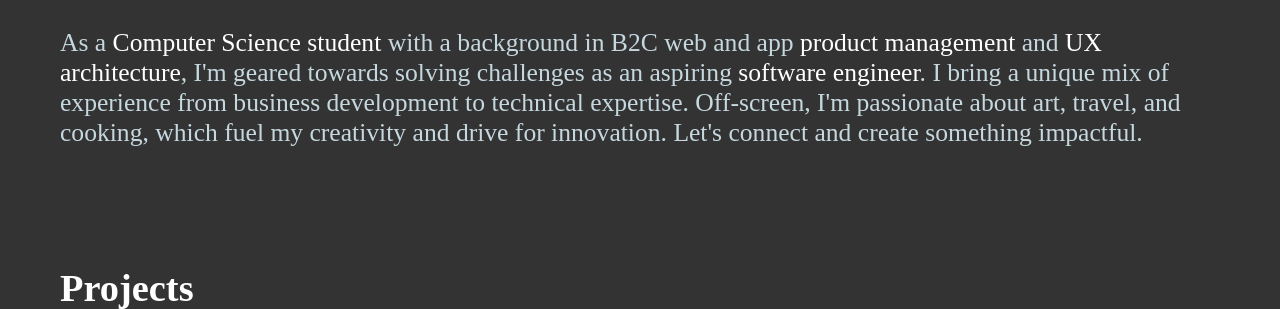
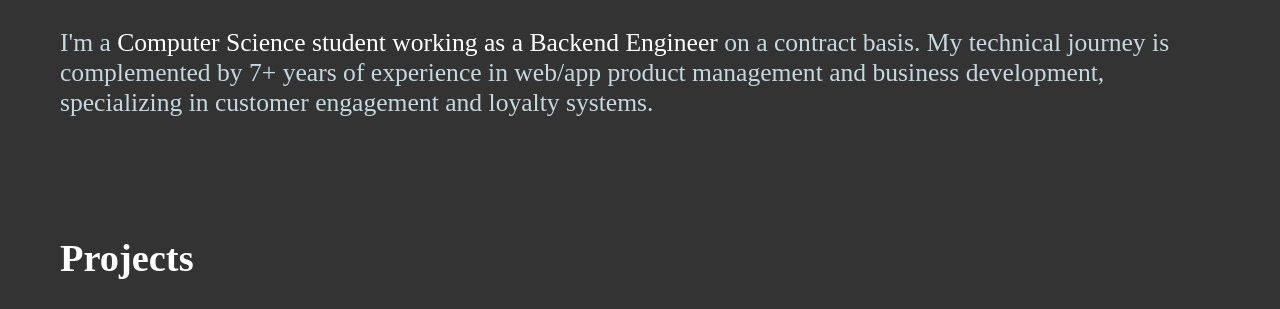
Before and after one commit to yukiko-ikejiri/yukiko-ikejiri.github.io, a plain HTML site: page index.html in a window 1280 px wide. Shown: the part 475-784 px from the top of the page. Drawn offline with Linux system fonts and the light colour scheme.

Commit message:
Update index.html

```diff
--- a/index.html
+++ b/index.html
@@ -49,7 +49,7 @@
             <!-- About Section -->
             <section id="about">
                 <h2>About Me</h2>
-                <p>As a <span class="strong">Computer Science student</span> with a background in B2C web and app <span class="strong">product management</span> and <span class="strong">UX architecture</span>, I'm geared towards solving challenges as an aspiring <span class="strong">software engineer</span>. I bring a unique mix of experience from business development to technical expertise. Off-screen, I'm passionate about art, travel, and cooking, which fuel my creativity and drive for innovation. Let's connect and create something impactful.</p>
+                <p>I'm a <span class="strong">Computer Science student working as a Backend Engineer </span> on a contract basis. My technical journey is complemented by 7+ years of experience in web/app product management and business development, specializing in customer engagement and loyalty systems.</p>
             </section>
 
             <!-- Portfolio Section -->
```
